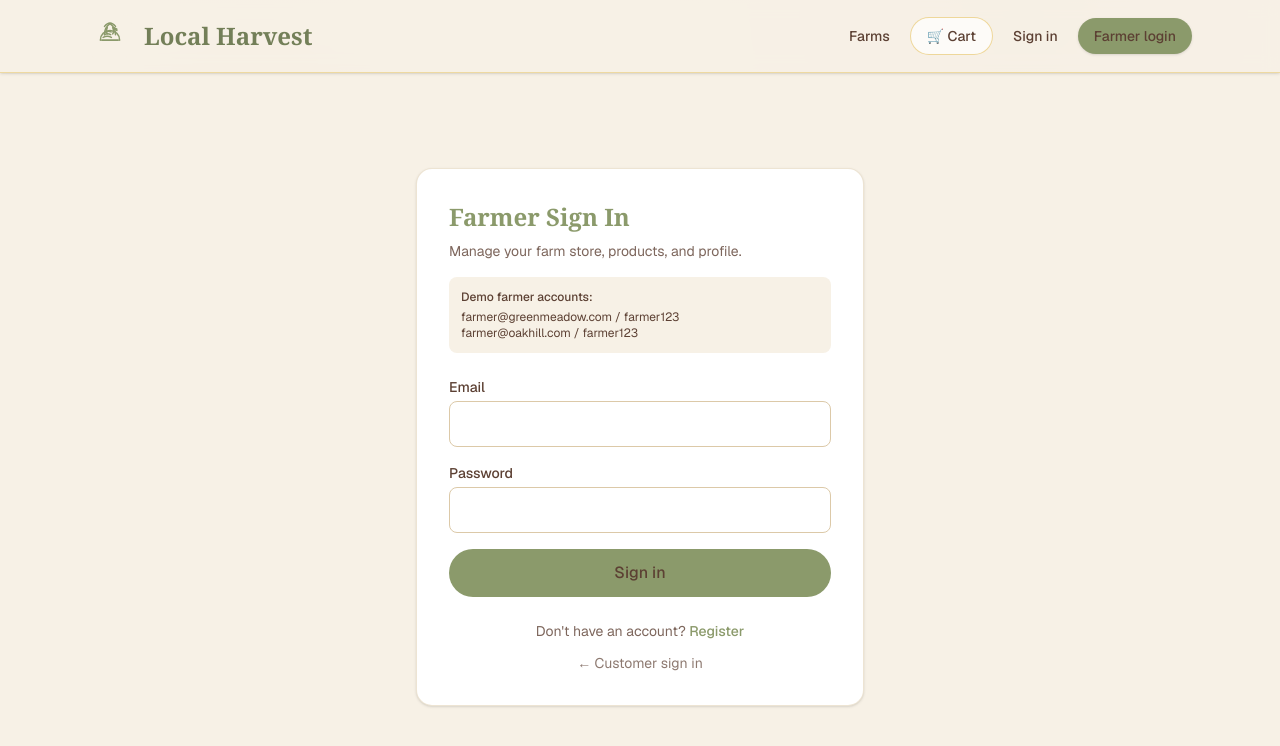
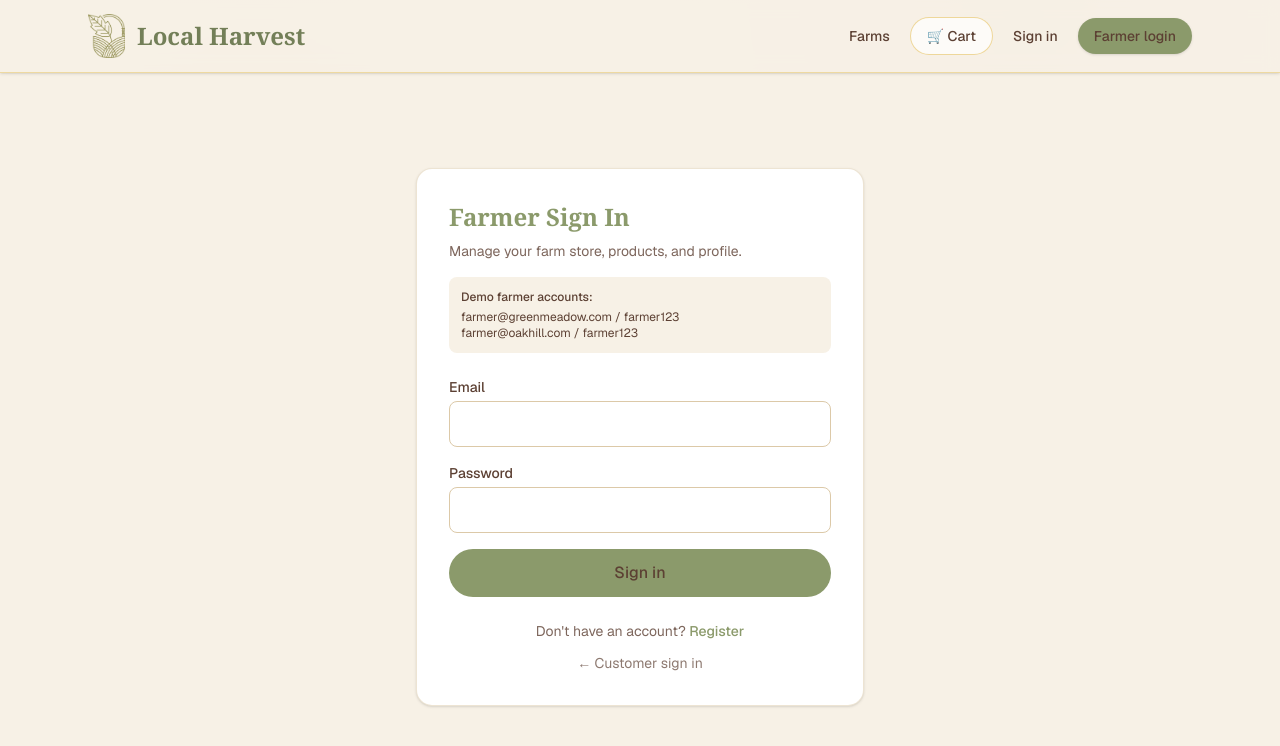
Before and after one commit to richardevans1991/local-harvests, a Next.js app: page /farmer/login in a window 1280 px wide. Shown: the top 746 px of the page. Built offline with nearby package versions, Linux system fonts and the light colour scheme; no server answers.

Commit message:
Replace header icon with cropped basket from real logo

```diff
--- a/scripts/make-logo-transparent.mjs
+++ b/scripts/make-logo-transparent.mjs
@@ -6,6 +6,9 @@ const __dirname = path.dirname(fileURLToPath(import.meta.url));
 const input = path.join(__dirname, "../public/logos/logo.jpg");
 const output = path.join(__dirname, "../public/logos/logo-transparent.png");
 const heroOutput = path.join(__dirname, "../public/logos/logo-hero-light.png");
+const iconLightOutput = path.join(__dirname, "../public/logos/logo-icon-light.png");
+const iconMarkOutput = path.join(__dirname, "../public/logos/logo-icon-mark.png");
+const ICON_CROP_RATIO = 0.44;
 
 function isBackground(r, g, b) {
   const brightness = (r + g + b) / 3;
@@ -62,7 +65,21 @@ toHeroLight(heroData, channels);
 await sharp(data, { raw: { width, height, channels } }).png().toFile(output);
 await sharp(heroData, { raw: { width, height, channels } }).png().toFile(heroOutput);
 
+async function writeIconMark(sourcePath, destPath) {
+  const cropWidth = Math.round(width * ICON_CROP_RATIO);
+  const cropped = await sharp(sourcePath)
+    .extract({ left: 0, top: 0, width: cropWidth, height })
+    .toBuffer();
+
+  await sharp(cropped).trim().png().toFile(destPath);
+}
+
+await writeIconMark(heroOutput, iconLightOutput);
+await writeIconMark(output, iconMarkOutput);
+
 const total = width * height;
 console.log(`Wrote ${output} (${width}x${height})`);
 console.log(`Wrote ${heroOutput} (${width}x${height})`);
+console.log(`Wrote ${iconLightOutput}`);
+console.log(`Wrote ${iconMarkOutput}`);
 console.log(`Transparent pixels: ${transparent}/${total} (${((transparent / total) * 100).toFixed(1)}%)`);
--- a/src/components/Header.tsx
+++ b/src/components/Header.tsx
@@ -40,14 +40,14 @@ export default function Header() {
       <div className="mx-auto flex max-w-6xl items-center justify-between gap-4 px-4 py-3 sm:px-6 sm:py-3.5">
         <Link href="/" className="flex shrink-0 items-center gap-2.5 sm:gap-3">
           <Image
-            src="/logos/logo-icon.svg"
+            src={isHome ? "/logos/logo-icon-light.png" : "/logos/logo-icon-mark.png"}
             alt=""
-            width={56}
-            height={56}
+            width={140}
+            height={140}
             className={
               isHome
-                ? "h-11 w-11 drop-shadow-sm sm:h-12 sm:w-12"
-                : "h-10 w-10 sm:h-11 sm:w-11"
+                ? "h-11 w-auto drop-shadow-sm sm:h-12"
+                : "h-10 w-auto sm:h-11"
             }
             priority
             aria-hidden
```
Also changed, not shown: public/logos/logo-icon-light.png (added), public/logos/logo-icon-mark.png (added).
